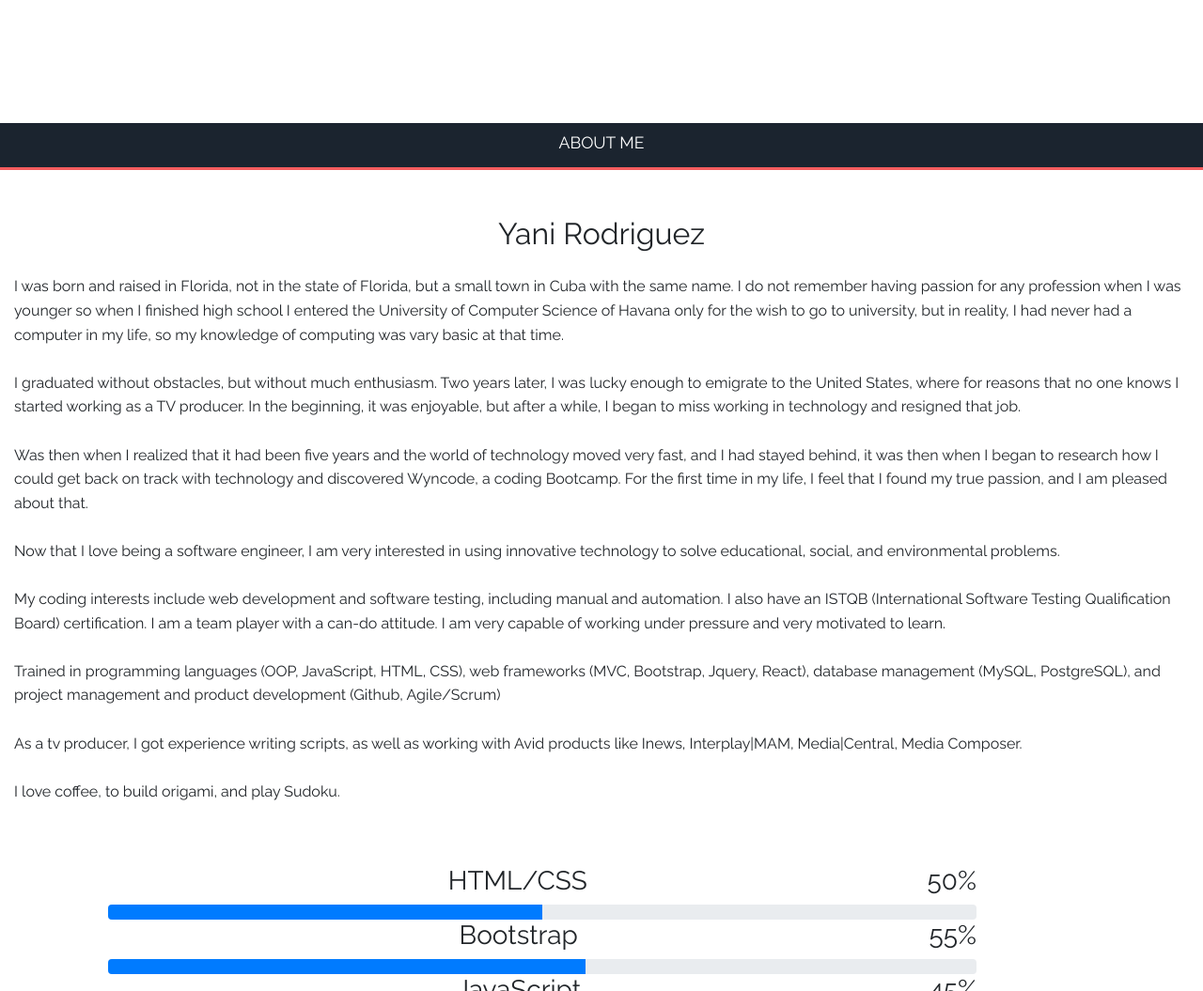
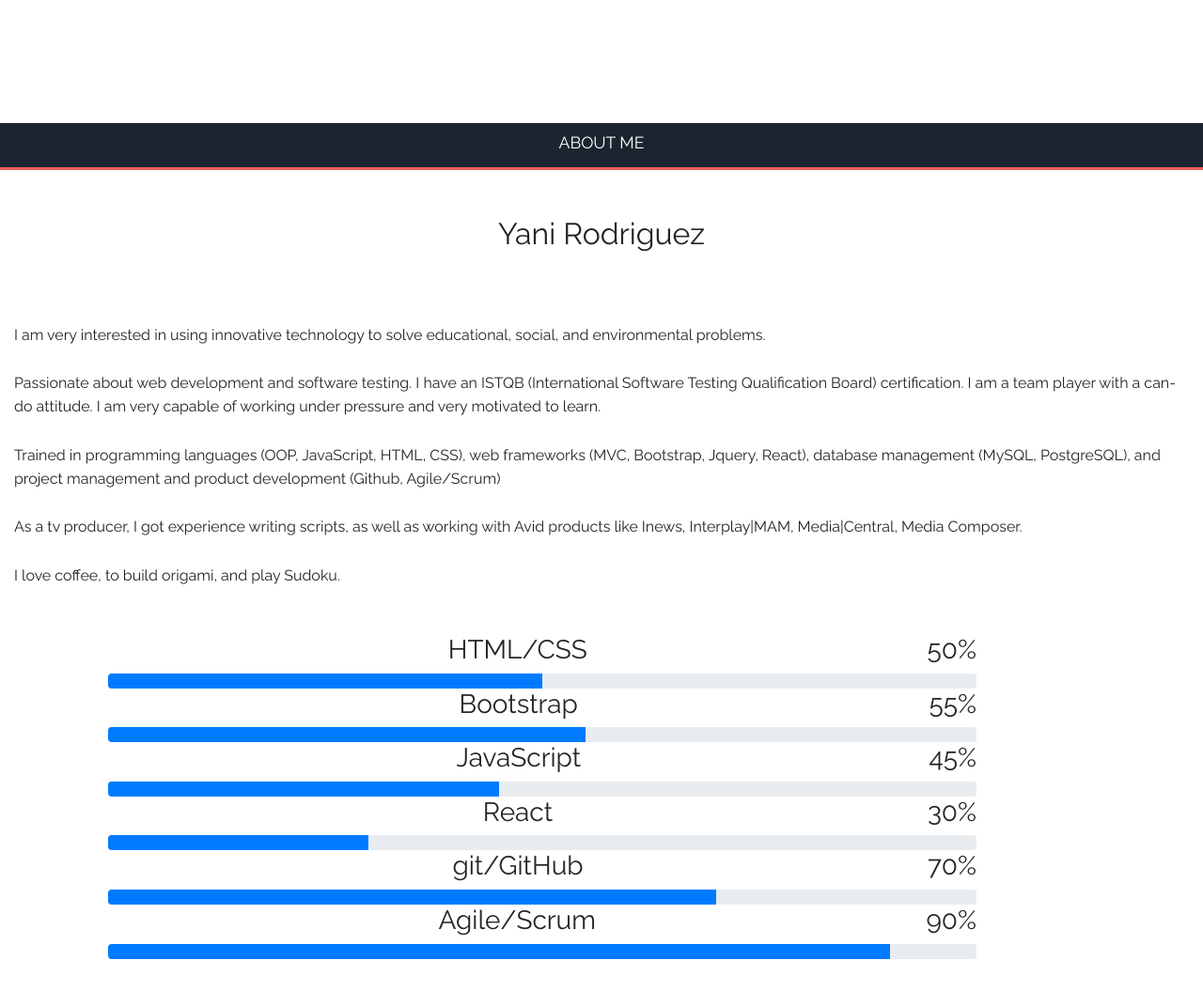
Before and after one commit to Yani010712/my-hello-world-portfolio, a website: page public/index.html in a window 1280 px wide. Shown: the part 1324-2379 px from the top of the page at 94% size. Drawn offline with nearby package versions, Linux system fonts and the light colour scheme.

Commit message:
Edited About ne section

```diff
--- a/public/index.html
+++ b/public/index.html
@@ -92,16 +92,10 @@
 
                 <h2 class="my-4 text-center"> Yani Rodriguez</h2>
 
-                <p> I was born and raised in Florida, not in the state of Florida, but a small town in Cuba with the same name. I do not remember having passion for any profession when I was younger so when I finished high school I entered the University
-                    of Computer Science of Havana only for the wish to go to university, but in reality, I had never had a computer in my life, so my knowledge of computing was vary basic at that time. <br><br> I graduated without obstacles, but without
-                    much enthusiasm. Two years later, I was lucky enough to emigrate to the United States, where for reasons that no one knows I started working as a TV producer. In the beginning, it was enjoyable, but after a while, I began to miss
-                    working in technology and resigned that job.
-                    <br><br> Was then when I realized that it had been five years and the world of technology moved very fast, and I had stayed behind, it was then when I began to research how I could get back on track with technology and discovered Wyncode,
-                    a coding Bootcamp. For the first time in my life, I feel that I found my true passion, and I am pleased about that.<br><br> Now that I love being a software engineer, I am very interested in using innovative technology to solve educational,
+                    <br><br>I am very interested in using innovative technology to solve educational,
                     social, and environmental problems.<br><br>
-
-                    My coding interests include web development and software testing, including manual and automation.
-                    I also have an ISTQB (International Software Testing Qualification Board) certification. I am a team player with a can-do attitude. I am very capable of working under pressure and very motivated to learn.<br><br>
+                    Passionate about web development and software testing.
+                    I have an ISTQB (International Software Testing Qualification Board) certification. I am a team player with a can-do attitude. I am very capable of working under pressure and very motivated to learn.<br><br>
                     Trained in programming languages (OOP, JavaScript, HTML, CSS), web frameworks (MVC, Bootstrap, Jquery, React), database management (MySQL, PostgreSQL), and project management and product development (Github, Agile/Scrum)<br><br>
 
                     As a tv producer, I got experience writing scripts, as well as working with Avid products like Inews, Interplay|MAM, Media|Central, Media Composer.<br><br> I love coffee, to build origami, and play Sudoku.<br>
```
Also changed, not shown: 1 other file.
